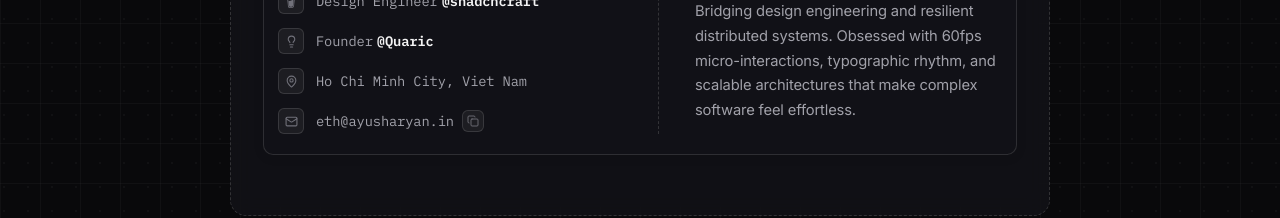
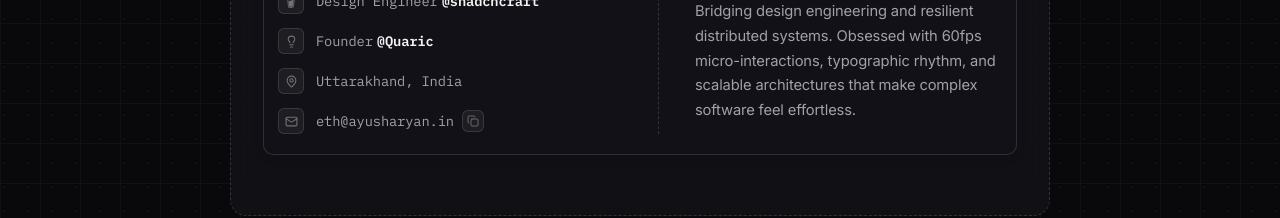
Before and after one commit to ayusharyaneth/Ayush, a React (Vite) app: page / in a window 1280 px wide. Shown: the part 297-515 px from the top of the page. Built offline with nearby package versions, Linux system fonts and the light colour scheme.

Commit message:
Auto sync portfolio: 2026-10-15 01:21:42

```diff
--- a/src/components/HeroSection.jsx
+++ b/src/components/HeroSection.jsx
@@ -73,7 +73,7 @@ export default function HeroSection({ personal, onCopyEmail }) {
       company: '@Quaric',
       url: 'https://quaric.com'
     },
-    location: 'Ho Chi Minh City, Viet Nam',
+    location: 'Uttarakhand, India',
     email: 'eth@ayusharyan.in',
     socials: {
       twitter: 'https://x.com',
--- a/src/data/portfolioData.js
+++ b/src/data/portfolioData.js
@@ -29,7 +29,7 @@ export const portfolioData = {
         company: "@Quaric",
         url: "https://quaric.com"
       },
-      location: "Ho Chi Minh City, Viet Nam",
+      location: "Uttarakhand, India",
       email: "eth@ayusharyan.in",
       phone: "+84 777 888 148",
       phoneTel: "+84777888148",
```
